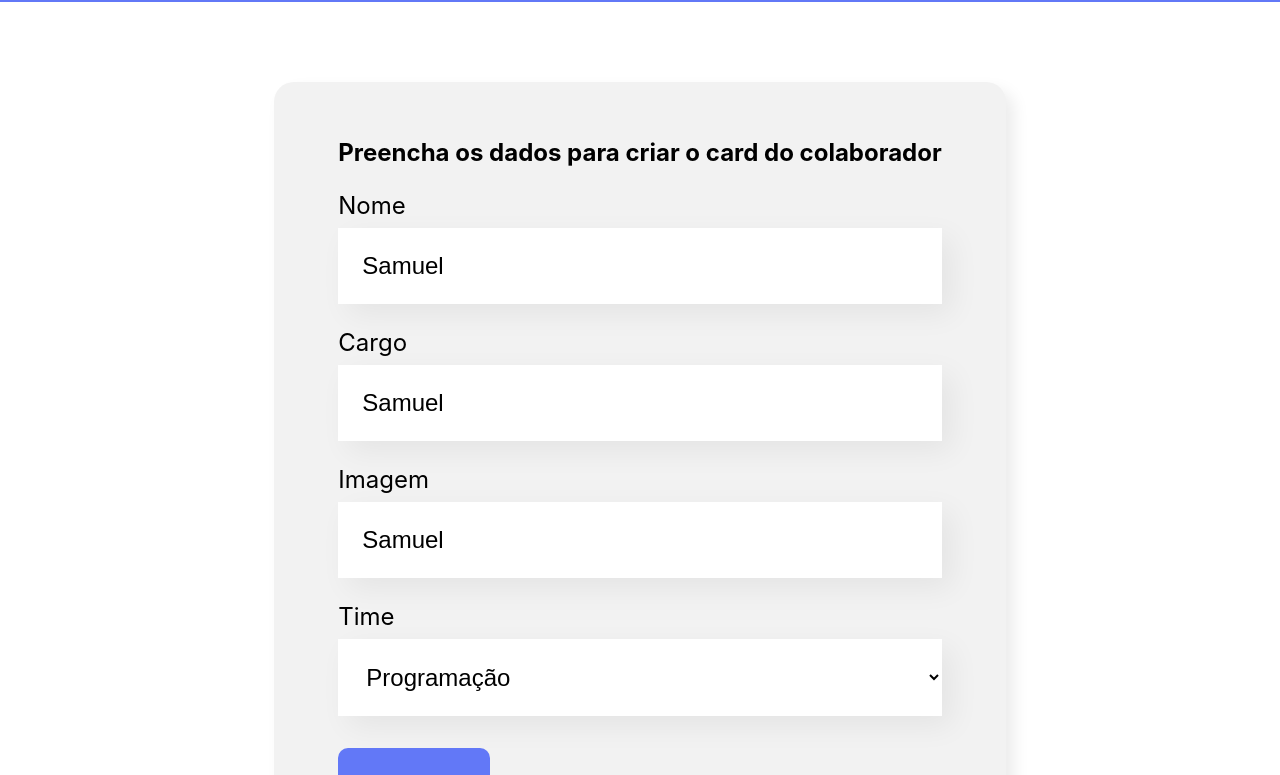
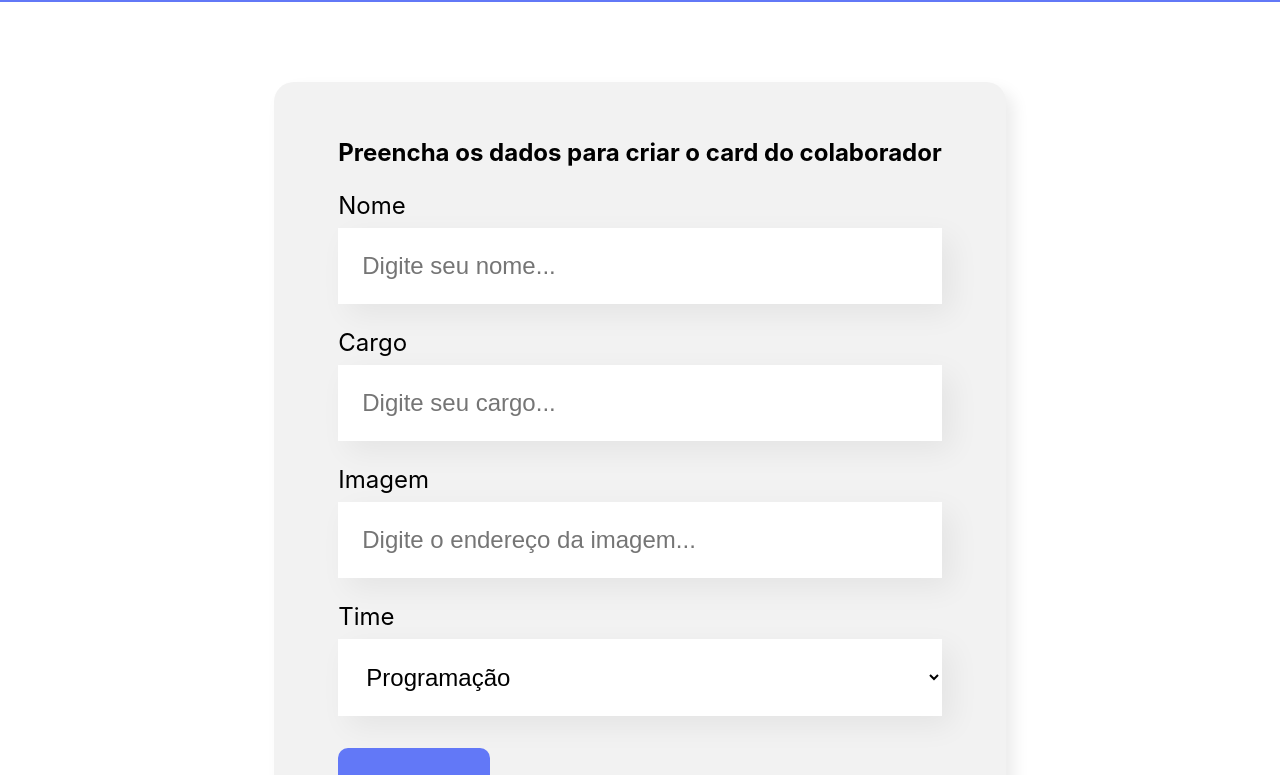
Before and after one commit to Smkhb/organograma, a React (Create React App) app: page / in a window 1280 px wide. Shown: the part 496-1271 px from the top of the page. Built offline with nearby package versions, Linux system fonts and the light colour scheme.

Commit message:
Controlando o estado

```diff
--- a/src/componentes/CampoTexto/index.js
+++ b/src/componentes/CampoTexto/index.js
@@ -3,11 +3,8 @@ const CampoTexto = (props)=> {
 
     const placeholderModificada = `${props.placeholder}...`
 
-    let valor = 'Samuel'
-
     const aoDigitado = (evento) => {
-        valor = evento.target.value
-        console.log(valor)
+        props.aoAlterado(evento.target.value)
     }
 
     return (
@@ -15,7 +12,7 @@ const CampoTexto = (props)=> {
             <label>
             {props.label}
             </label>
-            <input value={valor} onChange={aoDigitado} required={props.obrigatorio} placeholder={placeholderModificada}/>
+            <input value={props.valor} onChange={aoDigitado} required={props.obrigatorio} placeholder={placeholderModificada}/>
         </div>
     )
 }
--- a/src/componentes/Formulario/index.js
+++ b/src/componentes/Formulario/index.js
@@ -1,6 +1,8 @@
 import Botao from '../Botao'
 import CampoTexto from '../CampoTexto'
 import ListaSuspensa from '../ListaSuspensa'
+import { useState } from 'react'
+
 import './Formulario.css'
 const Formulario = () => {
 
@@ -14,21 +16,50 @@ const Formulario = () => {
         'Inovação e Gestão'
     ]
 
+    const [nome,setNome] = useState('')
+    const [cargo,setCargo] = useState('')
+    const [imagem,setImagem] = useState('')
+    const [time,setTime] = useState('')
+
     const aoSalvar = (evento) => {
         evento.preventDefault()
-        console.log('Form foi submitido')
+        console.log('Form foi submitido',nome,cargo,imagem,time)
     }
 
     return (
         <section className='formulario'>
             <form onSubmit={aoSalvar}>
                 <h2>Preencha os dados para criar o card do colaborador</h2>
-                <CampoTexto obrigatorio={true} label='Nome' placeholder='Digite seu nome' />
-                <CampoTexto obrigatorio={true} label='Cargo' placeholder='Digite seu cargo' />
-                <CampoTexto label='Imagem' placeholder='Digite o endereço da imagem' />
-                <ListaSuspensa obrigatorio={true} label='Time' itens={times}/>
+                <CampoTexto
+                    obrigatorio={true}
+                    label='Nome'
+                    placeholder='Digite seu nome'
+                    valor={nome}
+                    aoAlterado={valor => setNome(valor)}
+                />
+                <CampoTexto
+                    obrigatorio={true}
+                    label='Cargo'
+                    placeholder='Digite seu cargo'
+                    valor={cargo}
+                    aoAlterado={valor=>setCargo(valor)}
+                />
+                <CampoTexto
+                    label='Imagem'
+                    placeholder='Digite o endereço da imagem'
+                    valor={imagem}
+                    aoAlterado={valor=>setImagem(valor)}
+
+                />
+                <ListaSuspensa
+                    obrigatorio={true}
+                    label='Time'
+                    itens={times}
+                    valor={time}
+                    aoAlterado={valor=>setTime(valor)}
+                    />
                 <Botao>
-                Criar Card
+                    Criar Card
                 </Botao>
             </form>
         </section>
--- a/src/componentes/ListaSuspensa/index.js
+++ b/src/componentes/ListaSuspensa/index.js
@@ -1,10 +1,9 @@
 import './ListaSuspensa.css'
 const ListaSuspensa = (props) => {
-    console.log(props.itens)
     return (
         <div className='lista-suspensa'>
             <label>{props.label}</label>
-            <select required={props.obrigatorio}>
+            <select onChange={evento=>props.aoAlterado(evento.target.value)} required={props.obrigatorio} value={props.valor}>
                 {props.itens.map(item => <option key={item}>{item}</option>)}
             </select>
         </div>
```
